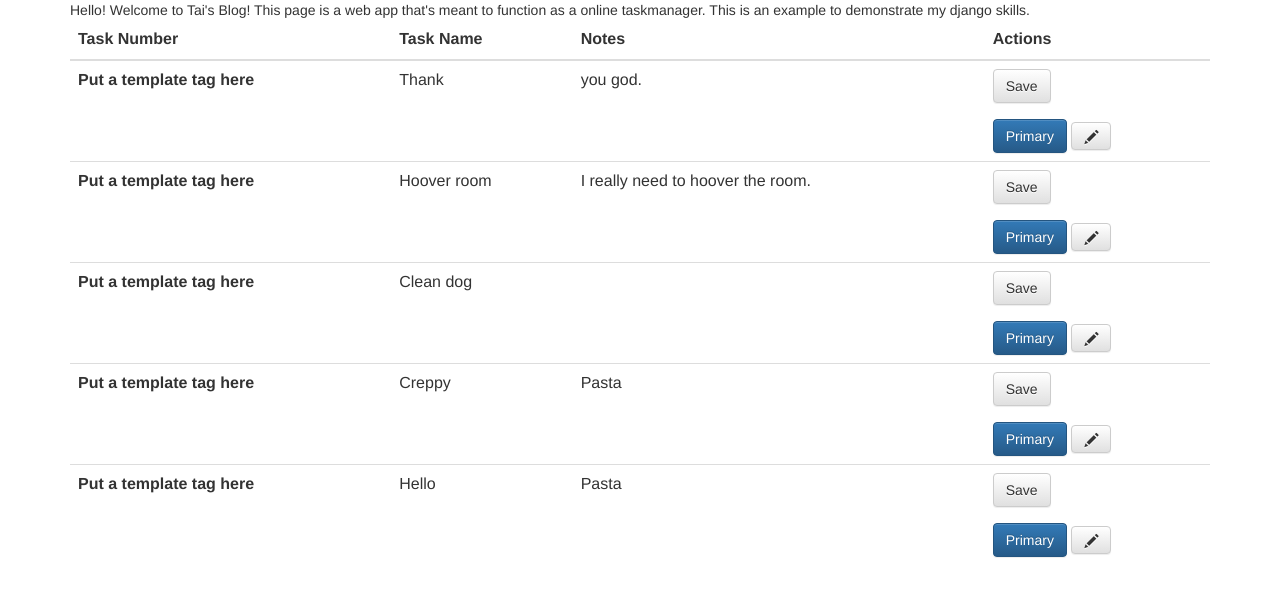
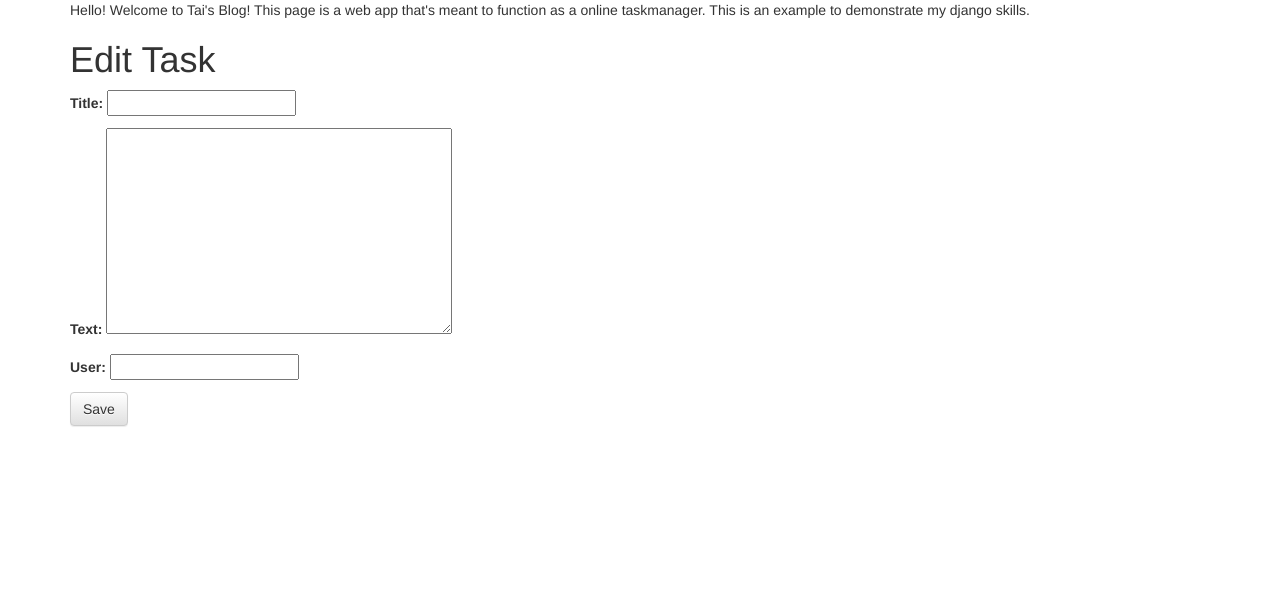
Before and after one commit to taiChantarungsee/django_tasks_app, a Django app: page /task/1/edit/ in a window 1280 px wide. Shown: the top 597 px of the page. Run offline with Django 3.2, Linux system fonts and the light colour scheme; data comes from the database, SQL or seed files in the repository; both versions use the stored data as it was after the commit; some libraries are stand-ins or nearby versions.

Commit message:
Fixed bugs, added task adding, need to add task deleting and completion. Need to add nicer CSS and buttons. Some refactoring required. Model relationship between tasks required. Need to add user accounts and other features.

```diff
--- a/tasks/forms.py
+++ b/tasks/forms.py
@@ -6,3 +6,9 @@ class TaskForm(forms.ModelForm):
     class Meta:
         model = Task
         fields = ('title', 'text','user')
+
+class DeleteTaskForm(forms.ModelForm):
+
+    class Meta:
+        model = Task
+        fields = []
--- a/tasks/models.py
+++ b/tasks/models.py
@@ -23,9 +23,6 @@ class Task(models.Model):
 	date_created = models.DateField(blank=True, null=True)
 	date_completed = models.DateField(blank=True, null=True)
 
-	def save(self):
-		self.save()
-
 	def __str__(self):
 		return self.title
 
--- a/tasks/templates/tasks/edit.html
+++ b/tasks/templates/tasks/edit.html
@@ -1 +1,10 @@
-{% extends 'tasks/base.html'%}
+{% extends 'tasks/base.html' %}
+
+{% block content %}
+<h1>Edit Task</h1>
+<form method="POST" class="post-form">{% csrf_token %}
+         <p><label for="id_title">Title:</label> <input id="id_title" maxlength="20" name="title" type="text" /></p><p><label for="id_text">Text:</label> <textarea cols="40" id="id_text" name="text" rows="10"></textarea></p><p><label for="id_user">User:</label> <input id="id_user" maxlength="20" name="user" type="text" /></p>
+        <button type="submit" class="save btn btn-default">Save</button>
+</form>
+
+{% endblock %}
--- a/tasks/templates/tasks/main.html
+++ b/tasks/templates/tasks/main.html
@@ -17,11 +17,8 @@
             <td>{{task.title}}</td>
             <td>{{task.text}}</td>
             <td>
-                <form method="POST" class="post-form">{% csrf_token %}
-                  {{ form.as_p }}
-                <button type="submit" class="save btn btn-default">Save</button>
-                </form>
-                <button type="button" class="btn btn-primary">Primary</button>
+                <a class="btn btn-danger" name="delete" value="delete" href="{% url 'task_delete' pk=task.pk %}">Delete</a>
+                <a class="btn btn-default" name="delete" value="delete">Completed Checkbox</a>
                 <a class="btn btn-default" href="{% url 'task_edit' pk=task.pk %}"><span class="glyphicon glyphicon-pencil"></span></a>
             </td>
         </tr>
--- a/tasks/urls.py
+++ b/tasks/urls.py
@@ -5,6 +5,7 @@ from . import views
 urlpatterns = [
 	#url(r'^$', TemplateView.as_view(template_name='main.html')), Check why the hell this won't work
 	# and while I'm at it review the old code to get the django skills back up. Then all will be ready.
-    url(r'$', views.task_list, name='main'),
+    url(r'^$', views.task_list, name='main'),
     url(r'^task/(?P<pk>\d+)/edit/$', views.task_edit, name='task_edit'),
+    url(r'^task/(?P<pk>\d+)/delete/$', views.task_delete, name='task_delete'),
 ]
--- a/tasks/views.py
+++ b/tasks/views.py
@@ -1,12 +1,11 @@
 from django.shortcuts import render, get_object_or_404
 from .models import Task, User
-from .forms import TaskForm
+from .forms import TaskForm, DeleteTaskForm
 from django.shortcuts import redirect
 
 def task_list(request):
 	 # also need to add a gitignore and other files. Also integrate the forms demo project?
 	tasks = Task.objects.all()
-	print ("!!!!!!!!!!!!!!!!!!")
 	#if request.user is_authenticated():
 #		user_posts = Posts.objects.get('user'=request.user.username)
 #		posts = { 'posts': user_posts}
@@ -24,12 +23,29 @@ def task_list(request):
 
 def task_edit(request, pk):
 	task = get_object_or_404(Task, pk=pk)
+	print (request.POST.get('delete'))
+	if request.method == "POST" and request.POST.get('delete'):
+		task.delete()
+		return redirect('main') # use a switch statement here? Google best way to deal with a situation like this using boolean logic.
 	if request.method == "POST":
-		form = TaskForm(request.POST, instance=post)
+		form = TaskForm(request.POST, instance=task)
 		if form.is_valid():
 			task = form.save(commit=False)
 			task.save()
-			return redirect('task_edit')
+			return redirect('main')
 	else:
-		form = TaskForm(instance=post)
-	return render(request, 'edit.html', {'task': task})
+		form = TaskForm(instance=task)
+	return render(request, 'tasks/edit.html', {'task': task})
+
+def task_delete(request, pk):
+	#This way of implementing delete is modular and keeps us safe from CSRF attacks.
+	task = get_object_or_404(Task, pk=pk)
+	if request.method == 'POST':
+		form = DeleteTaskForm(request.POST, instance=new_to_delete)
+		if form.is_valid():
+			new_to_delete.delete()
+	else:
+		form = DeleteTaskForm(instance=task)
+	tasks = Task.objects.all()
+	template_vars = {'tasks':tasks}
+	return render(request, 'tasks/main.html', template_vars)
```
Also changed, not shown: db.sqlite3, 4 other files.
